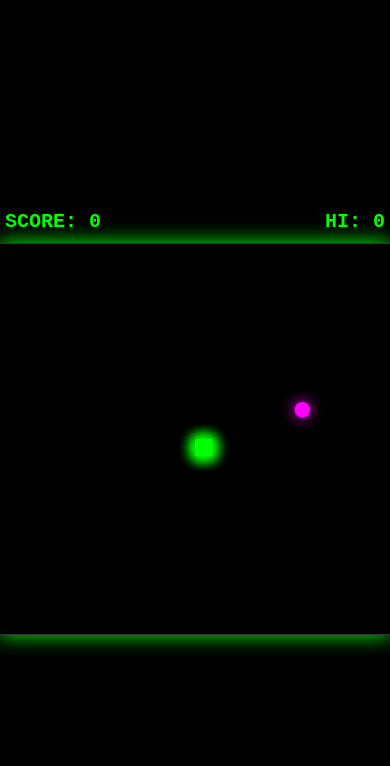
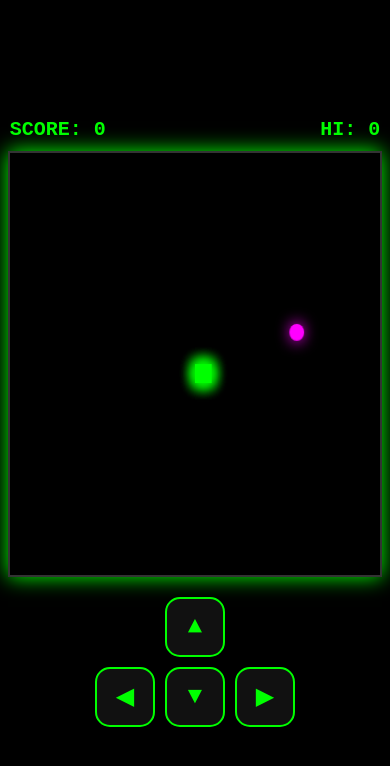
Before and after one commit to billyus2025/slackinggames.com, a plain HTML site: page snake/index.html in a window 390 px wide. Drawn offline with Linux system fonts and the light colour scheme.

Commit message:
Add files via upload

```diff
--- a/snake/index.html
+++ b/snake/index.html
@@ -1,8 +1,162 @@
-<!DOCTYPE html><html><head><meta charset="utf-8"><meta name="viewport" content="width=device-width,initial-scale=1,user-scalable=no"><title>Neon Snake</title><style>body{margin:0;background:#000;color:#fff;font-family:monospace;display:flex;flex-direction:column;align-items:center;justify-content:center;height:100vh;touch-action:none}canvas{border:1px solid #333;box-shadow:0 0 20px #0f0;max-width:100%}#ui{width:380px;display:flex;justify-content:space-between;margin-bottom:10px;color:#0f0;font-size:20px;font-weight:bold}</style></head><body><div id="ui"><span>SCORE: <span id="sc">0</span></span><span>HI: <span id="hi">0</span></span></div><canvas id="c" width="400" height="400"></canvas><script>
-const c=document.getElementById('c'),x=c.getContext('2d'),S=document.getElementById('sc'),H=document.getElementById('hi');
-let gs=20,tc=20,ax=ay=10,xv=yv=0,tr=[],tl=5,sc=0,h=localStorage.getItem('s_hi')||0;H.innerText=h;
-function g(){ax+=xv;ay+=yv;if(ax<0)ax=tc-1;if(ax>tc-1)ax=0;if(ay<0)ay=tc-1;if(ay>tc-1)ay=0;x.fillStyle='#000';x.fillRect(0,0,400,400);x.fillStyle='#0f0';x.shadowBlur=15;x.shadowColor='#0f0';for(let i=0;i<tr.length;i++){x.fillRect(tr[i].x*gs,tr[i].y*gs,gs-2,gs-2);if(tr[i].x==ax&&tr[i].y==ay){tl=5;sc=0;S.innerText=0;}}tr.push({x:ax,y:ay});while(tr.length>tl)tr.shift();if(ax==fx&&ay==fy){tl++;sc+=10;if(sc>h){h=sc;localStorage.setItem('s_hi',h);H.innerText=h}S.innerText=sc;sp();}x.fillStyle='#f0f';x.shadowColor='#f0f';x.beginPath();x.arc(fx*gs+10,fy*gs+10,8,0,6.28);x.fill();x.shadowBlur=0;}
-function sp(){fx=Math.floor(Math.random()*tc);fy=Math.floor(Math.random()*tc);}
-document.addEventListener('keydown',e=>{switch(e.keyCode){case 37:if(xv!=1){xv=-1;yv=0}break;case 38:if(yv!=1){xv=0;yv=-1}break;case 39:if(xv!=-1){xv=1;yv=0}break;case 40:if(yv!=-1){xv=0;yv=1}break;}});
-let tX,tY;c.addEventListener('touchstart',e=>{tX=e.touches[0].clientX;tY=e.touches[0].clientY;e.preventDefault()},{passive:false});c.addEventListener('touchend',e=>{let dX=e.changedTouches[0].clientX-tX,dY=e.changedTouches[0].clientY-tY;if(Math.abs(dX)>Math.abs(dY)){if(dX>0&&xv!=-1){xv=1;yv=0}else if(dX<0&&xv!=1){xv=-1;yv=0}}else{if(dY>0&&yv!=-1){xv=0;yv=1}else if(dY<0&&yv!=1){xv=0;yv=-1}}});sp();setInterval(g,1000/15);
-</script></body></html>
+<!DOCTYPE html>
+<html lang="en">
+<head>
+    <meta charset="utf-8">
+    <meta name="viewport" content="width=device-width,initial-scale=1,user-scalable=no">
+    <title>Neon Snake</title>
+    <style>
+        /* 1. 全局防误触设置：禁止长按弹出菜单，禁止选择文字 */
+        body, canvas, button {
+            margin: 0;
+            background: #000;
+            color: #fff;
+            font-family: monospace;
+            display: flex;
+            flex-direction: column;
+            align-items: center;
+            justify-content: center;
+            height: 100vh;
+            touch-action: none; /* 禁止浏览器默认的滚动/缩放 */
+            -webkit-touch-callout: none; /* iOS 禁止长按菜单 */
+            -webkit-user-select: none;   /* iOS 禁止选文字 */
+            user-select: none;
+        }
+
+        canvas {
+            border: 2px solid #333;
+            box-shadow: 0 0 20px #0f0;
+            max-width: 95vw; /* 手机上不撑破屏幕 */
+            max-height: 50vh; /* 留出空间给按钮 */
+        }
+
+        #ui {
+            width: 380px;
+            max-width: 95vw;
+            display: flex;
+            justify-content: space-between;
+            margin-bottom: 10px;
+            color: #0f0;
+            font-size: 20px;
+            font-weight: bold;
+        }
+
+        /* 2. 手机端控制按钮区 */
+        #ctrl {
+            display: none; /* 电脑默认隐藏 */
+            margin-top: 20px;
+            grid-template-columns: 60px 60px 60px;
+            grid-template-rows: 60px 60px;
+            gap: 10px;
+        }
+
+        /* 只有手机显示按钮 */
+        @media(max-width: 800px) {
+            #ctrl { display: grid; }
+        }
+
+        /* 按钮样式 */
+        .btn {
+            background: #111;
+            border: 2px solid #0f0;
+            color: #0f0;
+            font-size: 24px;
+            border-radius: 15px;
+            display: flex;
+            align-items: center;
+            justify-content: center;
+            cursor: pointer;
+        }
+        .btn:active { background: #0f0; color: #000; } /* 按下发光 */
+
+        /* 布局定位 */
+        #b-up { grid-column: 2; grid-row: 1; }
+        #b-left { grid-column: 1; grid-row: 2; }
+        #b-down { grid-column: 2; grid-row: 2; }
+        #b-right { grid-column: 3; grid-row: 2; }
+
+    </style>
+</head>
+<body>
+
+    <div id="ui">
+        <span>SCORE: <span id="sc">0</span></span>
+        <span>HI: <span id="hi">0</span></span>
+    </div>
+
+    <canvas id="c" width="400" height="400"></canvas>
+
+    <div id="ctrl">
+        <div class="btn" id="b-up">▲</div>
+        <div class="btn" id="b-left">◀</div>
+        <div class="btn" id="b-down">▼</div>
+        <div class="btn" id="b-right">▶</div>
+    </div>
+
+    <script>
+        const c=document.getElementById('c'),x=c.getContext('2d'),S=document.getElementById('sc'),H=document.getElementById('hi');
+        let gs=20,tc=20,ax=ay=10,xv=yv=0,tr=[],tl=5,sc=0,h=localStorage.getItem('s_hi')||0;H.innerText=h;
+
+        // 游戏主循环
+        function g(){
+            ax+=xv;ay+=yv;
+            // 穿墙逻辑
+            if(ax<0)ax=tc-1;if(ax>tc-1)ax=0;if(ay<0)ay=tc-1;if(ay>tc-1)ay=0;
+
+            // 绘制背景
+            x.fillStyle='#000';x.fillRect(0,0,400,400);
+
+            // 绘制蛇
+            x.fillStyle='#0f0';x.shadowBlur=15;x.shadowColor='#0f0';
+            for(let i=0;i<tr.length;i++){
+                x.fillRect(tr[i].x*gs,tr[i].y*gs,gs-2,gs-2);
+                if(tr[i].x==ax&&tr[i].y==ay){tl=5;sc=0;S.innerText=0;} // 撞自己死亡
+            }
+            tr.push({x:ax,y:ay});while(tr.length>tl)tr.shift();
+
+            // 吃食物
+            if(ax==fx&&ay==fy){
+                tl++;sc+=10;
+                if(sc>h){h=sc;localStorage.setItem('s_hi',h);H.innerText=h}
+                S.innerText=sc;sp();
+            }
+
+            // 绘制食物
+            x.fillStyle='#f0f';x.shadowColor='#f0f';x.beginPath();x.arc(fx*gs+10,fy*gs+10,8,0,6.28);x.fill();x.shadowBlur=0;
+        }
+
+        // 生成食物
+        function sp(){fx=Math.floor(Math.random()*tc);fy=Math.floor(Math.random()*tc);}
+
+        // 键盘监听
+        document.addEventListener('keydown',e=>{
+            switch(e.keyCode){
+                case 37:if(xv!=1){xv=-1;yv=0}break;
+                case 38:if(yv!=1){xv=0;yv=-1}break;
+                case 39:if(xv!=-1){xv=1;yv=0}break;
+                case 40:if(yv!=-1){xv=0;yv=1}break;
+            }
+        });
+
+        // 触摸按钮监听 (绑定到 div)
+        function bindBtn(id, dx, dy) {
+            const btn = document.getElementById(id);
+            // 阻止默认事件，防止双击缩放或长按菜单
+            btn.addEventListener('touchstart', (e) => {
+                e.preventDefault();
+                if(dx==1 && xv!=-1) {xv=1;yv=0}
+                if(dx==-1 && xv!=1) {xv=-1;yv=0}
+                if(dy==1 && yv!=-1) {xv=0;yv=1}
+                if(dy==-1 && yv!=1) {xv=0;yv=-1}
+            }, {passive: false});
+        }
+
+        bindBtn('b-up', 0, -1);
+        bindBtn('b-down', 0, 1);
+        bindBtn('b-left', -1, 0);
+        bindBtn('b-right', 1, 0);
+
+        // 启动
+        sp();setInterval(g,1000/10); // 速度设置 10FPS
+    </script>
+</body>
+</html>
```
